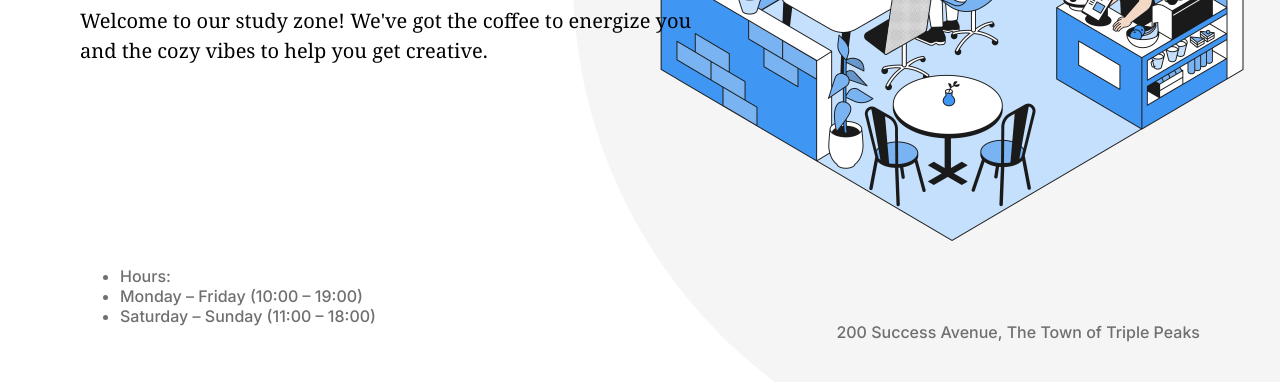
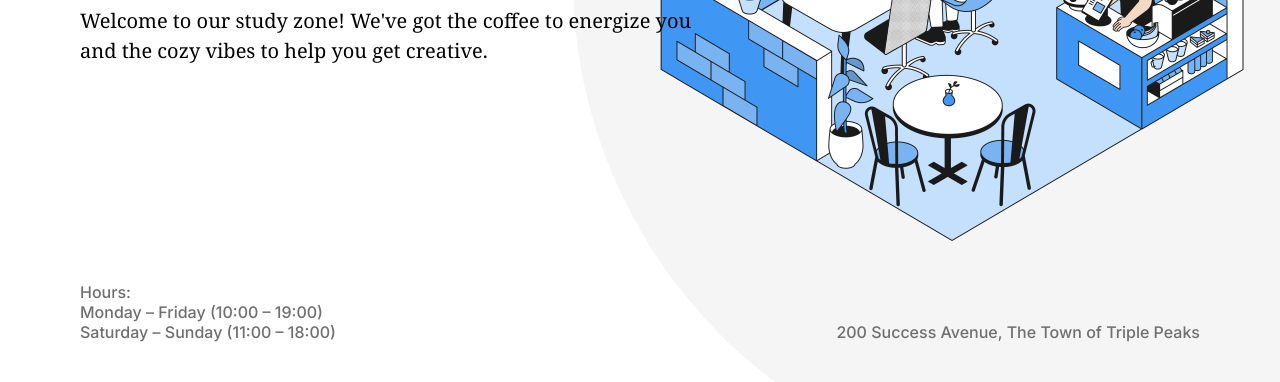
Before and after one commit to simehale/se_project_coffeeshop, a plain HTML site: page index.html in a window 1280 px wide. Shown: the part 418-800 px from the top of the page. Drawn offline with Linux system fonts and the light colour scheme.

Commit message:
new commit

```diff
--- a/blocks/header.css
+++ b/blocks/header.css
@@ -86,7 +86,7 @@
   list-style: none;
 }
 
-.header__footer_list {
+.header__footer-list {
   display: block;
   list-style: none;
   padding: 0;
```
